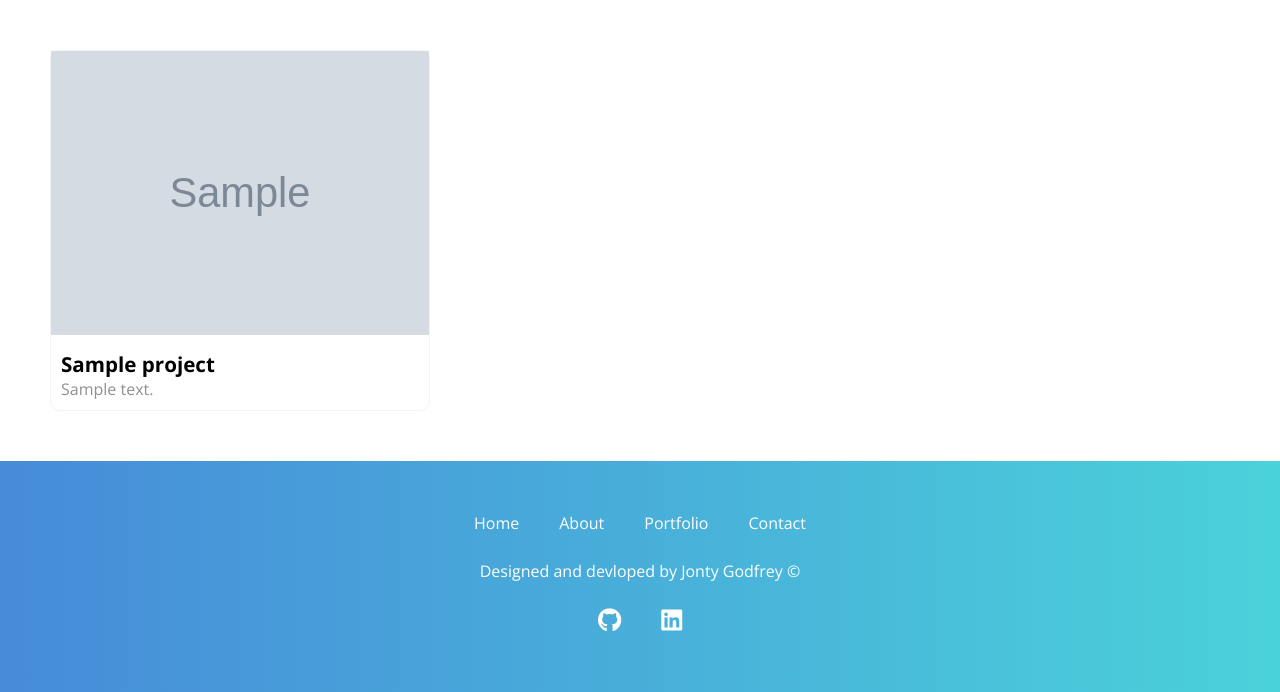
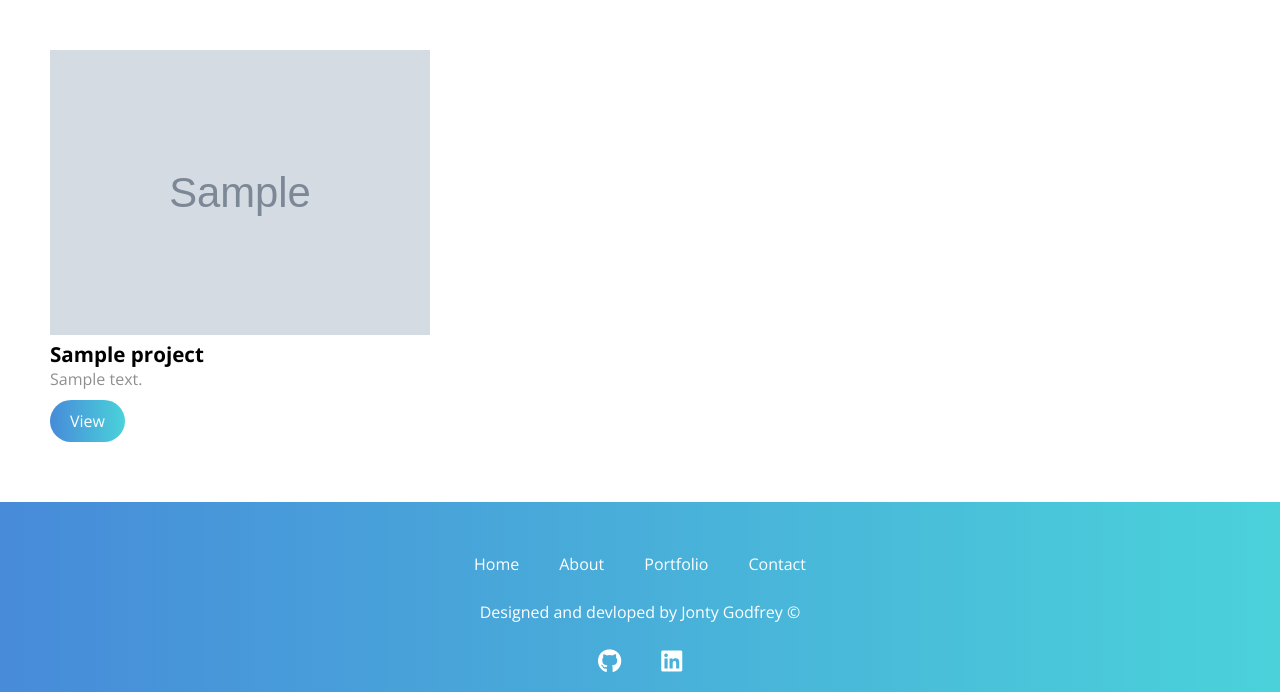
Before and after one commit to jont-2713/portfolio, a Django app: page /portfolio/ in a window 1280 px wide. Shown: the part 86-778 px from the top of the page. Run offline with Django 5.2, Linux system fonts and the light colour scheme; tables that the repository leaves empty hold one stand-in row (values such as "Sample post"); grey boxes marked "Sample" are stand-in pictures.

Commit message:
Finalised all pages except about.html

```diff
--- a/website/static/css/styles.css
+++ b/website/static/css/styles.css
@@ -92,14 +92,22 @@ button{
 
 .card-project{
     padding: 0px !important;
-    border: 1px solid rgba(128, 128, 128, 0.431)important;
+    border: none !important;
     border-radius: 15x !important;
 }
 
-.pd-10{
-    padding: 10px;
+.pb-10{
+    padding-bottom: 10px;
 }
 
+.mb-10{
+    margin-bottom: 10px !important;
+}
+
+.dark{
+    background: linear-gradient(to right, #478bd9, #4ad2da) !important;
+    display: inline-block;
+}
 /* Navigation */
 nav {
     display: flex;
--- a/website/templates/home.html
+++ b/website/templates/home.html
@@ -9,7 +9,7 @@
     <div class="slide-item-1">
         <h1>Jonty Godfrey<br /> Developer</h1>
         <p>Lorem, ipsum dolor sit amet consectetur adipisicing elit. Necessitatibus nam earum deserunt vel omnis facilis sint ipsa iure dignissimos obcaecati?</p>
-        <p><a class="button portfolio" href="#">Portfolio</a></p>
+        <p><a class="button portfolio" href="{% url 'portfolio' %}">Portfolio</a></p>
     </div>
     <div class="slide-item-2">
         <img src="{% static 'images/programing.png' %}" alt="Test" />
--- a/website/templates/partials/footer.html
+++ b/website/templates/partials/footer.html
@@ -2,7 +2,7 @@
     <ul>
         <li><a href="{% url 'home' %}">Home</a></li>
         <li><a href="#">About</a></li>
-        <li><a href="#">Portfolio</a></li>
+        <li><a href="{% url 'portfolio' %}">Portfolio</a></li>
         <li><a href="{% url 'contact' %}">Contact</a></li>
     </ul>
     <p>Designed and devloped by Jonty Godfrey &copy;</p>
--- a/website/templates/portfolio.html
+++ b/website/templates/portfolio.html
@@ -11,9 +11,10 @@
             {% for project in projects %}
                 <div class="card card-project">
                     <img src="{{ project.filePath.url }}" alt="{{ project.title }}">
-                    <div class="pd-10">
+                    <div class="pb-10">
                         <h3>{{ project.title }}</h3>
-                        <p class="card-text">{{ project.description }}</p>
+                        <p class="card-text mb-10">{{ project.description }}</p>
+                        <p class="button dark"><a href="{{ project.websiteURL }}">View</a></p>
                     </div>
                 </div>
             {% endfor %}
```
